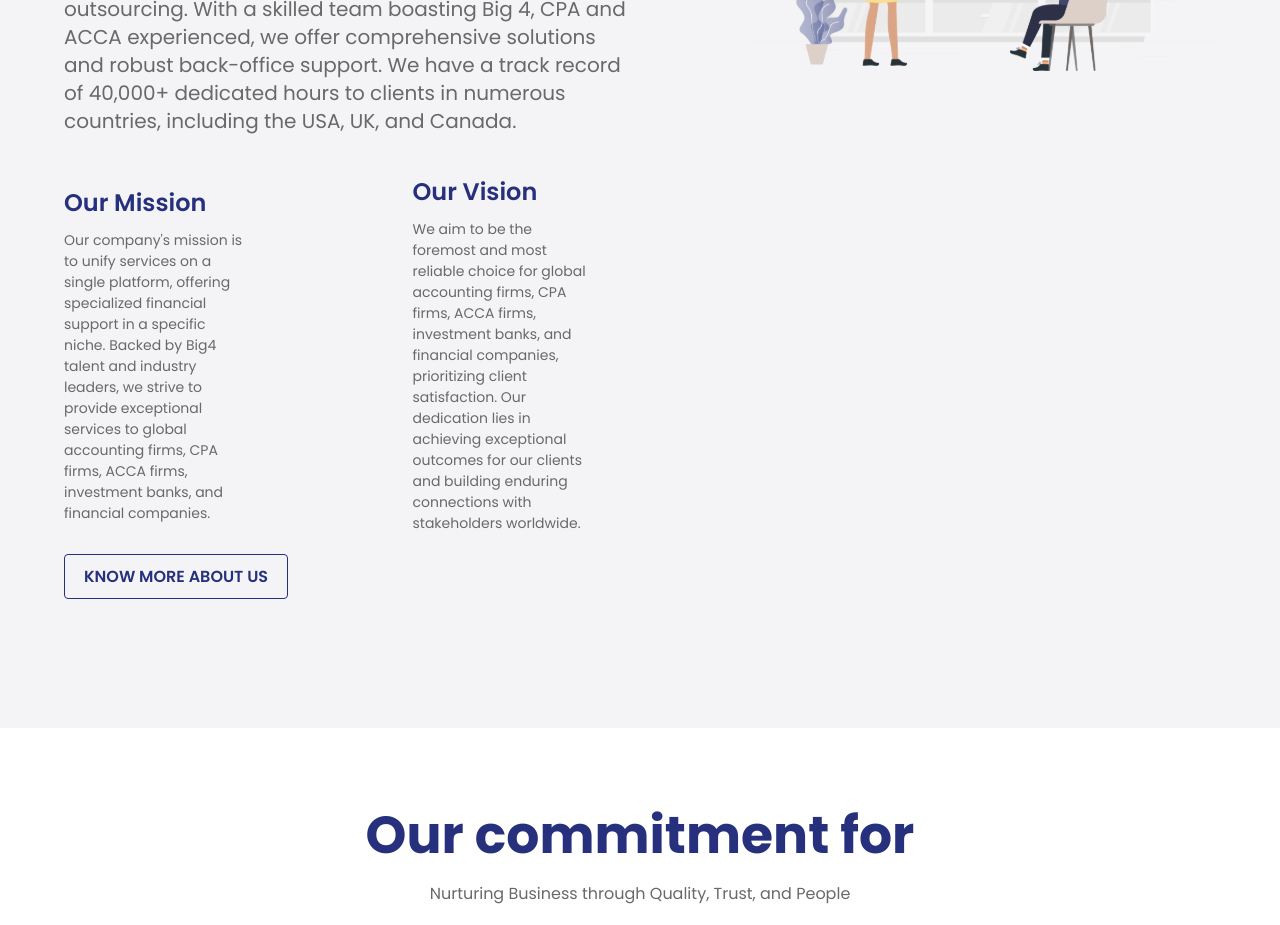
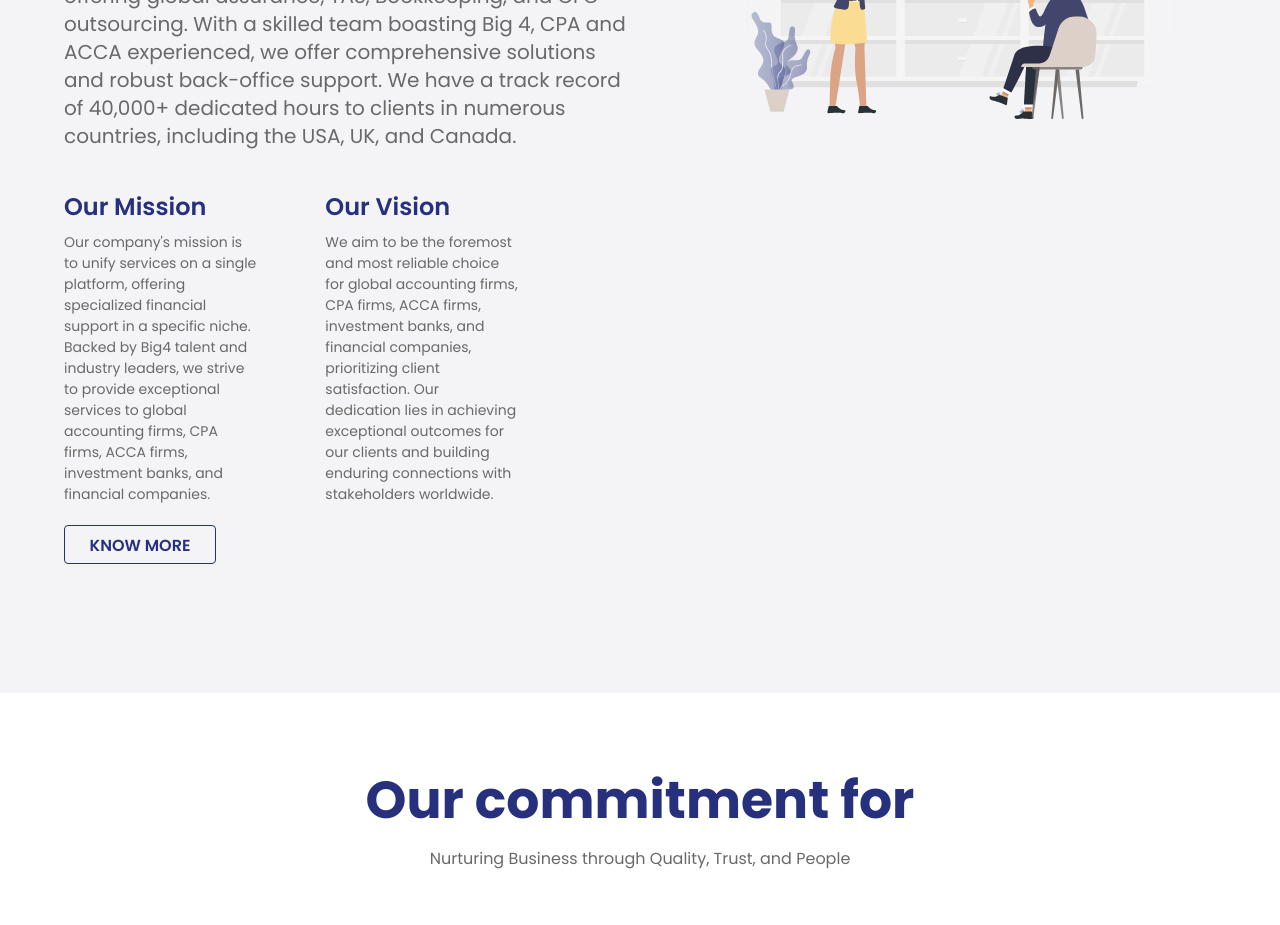
Before and after one commit to Ahsan2519/eCloudss, a React (Create React App) app: page / in a window 1280 px wide. Shown: the part 2320-3245 px from the top of the page. Built offline with nearby package versions, Linux system fonts and the light colour scheme.

Commit message:
Feat: Partially serving section desktop version added

```diff
--- a/src/Components/Home.jsx
+++ b/src/Components/Home.jsx
@@ -62,17 +62,17 @@ const Home = () => {
               : "In the vast landscape of financial requirements, eCloudacc distinguishes itself as a unified, cost-effective platform. Seamlessly integrating services across niches, offering global assurance, TAS, Bookkeeping, and CFO outsourcing. With a skilled team boasting Big 4, CPA and ACCA experienced, we offer comprehensive solutions and robust back-office support. We have a track record of 40,000+ dedicated hours to clients in numerous countries, including the USA, UK, and Canada. "
           }
           path={"/About"}
-          title={"KNOW MORE ABOUT US"}
-          imagePath={"Images/Beleive.svg"}
+          title={!isDesktops ? 'KNOW MORE ABOUT US' :'KNOW MORE'}
+          imagePath={!isDesktops ? "Images/Beleive.svg" : "Images/DesktopImage.svg"}
           altMsg={"Know More"}
           isHero={false}
         >
-          <div className="md:flex justify-between items-center">
+          <div className="md:flex justify-between items-center md:w-[95%] xl:w-[75%] medium::w-[65%] md:items-start">
             <div className="basis-[45%]">
               <h3 className="text-[#27307D] font-[600] text-[24px] leading-[34px] mt-10">
                 Our Mission
               </h3>
-              <p className="font-[400] text-[14px] leading-[21px] text-[#696969] pr-[8%] mt-[10px] md:pr-[35%]">
+              <p className="font-[400] text-[14px] leading-[21px] text-[#696969] pr-[8%] mt-[10px] md:pr-[10%] md:mt-[8px]">
                 {!isDesktops
                   ? `Our mission is simple enough. To unearth the magic behind the
                 numbers of organizations big and small using ratio analysis and
@@ -85,7 +85,7 @@ const Home = () => {
               <h3 className="text-[#27307D] font-[600] text-[24px] leading-[34px] mt-10">
                 Our Vision
               </h3>
-              <p className="font-[400] text-[14px] leading-[21px] text-[#696969] pr-[8%] mt-[10px] md:pr-[35%]">
+              <p className="font-[400] text-[14px] leading-[21px] text-[#696969] pr-[8%] mt-[10px] md:pr-[10%] md:mt-[8px]">
                 {!isDesktops
                   ? `Our vision is to utilize the resources with accurate workable
                 plans that deliver results. We know resources are scarce and the
--- a/src/Components/UI/ContentImage.jsx
+++ b/src/Components/UI/ContentImage.jsx
@@ -18,7 +18,7 @@ const ContentImage = ({
         isHero
           ? "relative hero-image-one py-[40px] md:pt-[50px] tab:pt-[65px] md:pb-[100px] md:overflow-hidden"
           : children
-          ? "bg-[#2929670D] py-[85px]"
+          ? "bg-[#2929670D] py-[100px] md:pt-[100px] md:pb-[85px]"
           : `bg-cover bg-no-repeat opacity-[55%] ${
               isDesktops ? "background desktop-bg" : "background"
             } ${title === "Know More" ? "py-8" : "pt-[32px] md:pb-0"}`
@@ -36,7 +36,7 @@ const ContentImage = ({
       )}
 
       <div
-        className={`wrapper md:flex md:justify-between ${
+        className={`wrapper lg:flex md:justify-between ${
           isDesktops && isHero
             ? "flex flex-col tab:flex-row justify-between items-center md:relative md:z-50 md:items-stretch"
             : `${children ? "md:items-start" : "md:items-center"}`
@@ -87,7 +87,7 @@ const ContentImage = ({
               isHero
                 ? "bg-[#27307D] text-white text-center py-[18px] px-[10%] font-[600] text-[14px] leading-[17px] mt-[30px] inline-block rounded-[4px] uppercase mb-[60px] md:mb-0 lg:hover:bg-transparent border-[2px] border-[transparent] transition-all ease-in-out duration-[.5s] lg:border-[#27307D] lg:hover:text-[#27307D]"
                 : children
-                ? "font-[600] text-[14px] leading-[17px] text-center text-[#27307D] border-[1px] rounded-[4px] border-[#27307D] py-4 px-[5%] inline-block mt-5 mb-11 md:text-[16px] md:leading-[19px] md:py-3 md:px-[3%] lg:hover:text-white lg:hover:bg-[#27307D] transition-all ease-in-out duration-[.5s]"
+                ? "font-[600] text-[14px] leading-[17px] text-center text-[#27307D] border-[1px] rounded-[4px] border-[#27307D] py-4 px-[5%] inline-block mt-5 mb-11 md:text-[16px] md:leading-[19px] md:px-[3%] lg:hover:text-white lg:hover:bg-[#27307D] transition-all ease-in-out duration-[.5s]  md:pt-[10px] md:mt-0 lg:mt-5 medium::mt-0 xl:w-[24%] medium::w-[21%] md:py-2"
                 : `font-[600] text-[14px] leading-[17px] text-center w-[65%] mobile:w-[50%] mx-auto block rounded-[4px] border-2 border-[#F6C648] py-[18px] mobile:py-[22px] mt-6 mb-[95px]  ${
                     title === "Know More"
                       ? "text-[#F6C648] bg-transparent md:py-[6px] md:w-[25%] tab:w-[21%] md:mx-0 lg:hover:text-[#27307D] lg:hover:bg-[#F6C648] transition-all ease-in-out duration-[.5s] md:mb-0"
@@ -102,7 +102,7 @@ const ContentImage = ({
           className={`${
             isDesktops && isHero
               ? "basis-[48%] md:mt-20 tab:mt-0"
-              : `${children ? "basis-[40%]" : "basis-[40%]"}`
+              : `${children ? "basis-[44%]" : "basis-[40%]"}`
           }`}
         >
           <img src={imagePath} alt={altMsg} className="w-full" />
```
Also changed, not shown: public/Images/DesktopImage.svg (added).
